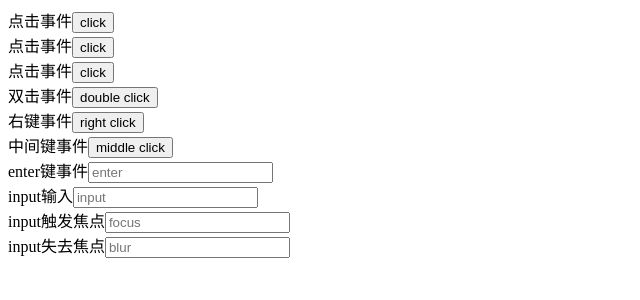
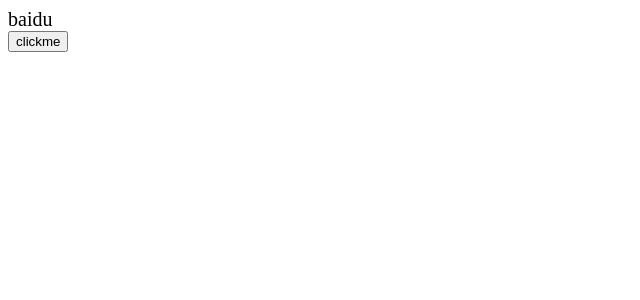
Before and after one commit to Roben-hou/vue, a Vue app in the folder vue3/: page / in a window 1280 px wide. Shown: the top 300 px of the page, without its empty margins (0-640 px from the left). Built offline with nearby package versions, Linux system fonts and the light colour scheme; the HTML template or start-up script is replaced by a standard one.

Commit message:
prevent once

```diff
--- a/vue3/src/App.vue
+++ b/vue3/src/App.vue
@@ -4,10 +4,11 @@
 //import Test2 from './views/vue基本语法/1.模版语法/2.动态绑定.vue'
 //import Test3 from './views/vue基本语法/1.模版语法/3条件渲染.vue'
 //import Test4 from './views/vue基本语法/1.模版语法/4.列表渲染.vue'
-import Test5 from './views/vue基本语法/5.事件绑定.vue'
+//import Test5 from './views/vue基本语法/1.模版语法/5.事件绑定.vue'
+import Test6 from './views/vue基本语法/1.模版语法/6.prevent和once.vue'
 </script>
 
 <template>
   <!-- 直接像写 HTML 标签一样把它放在页面上！ -->
-<Test5/>
+<Test6/>
 </template>
--- a/vue3/src/views/vue基本语法/1.模版语法/4.列表渲染.vue
+++ b/vue3/src/views/vue基本语法/1.模版语法/4.列表渲染.vue
@@ -9,14 +9,18 @@
 </script>
 <template>
 <div>
+
+    <!-- 值 -->
     item in array
     <ul>
         <li v-for="item in array">{{ item }}</li>
     </ul>
+    <!-- (值，索引) -->
     (item,index) in array
     <ul>
         <li v-for="(item,index) in array">{{ index}},{{ item }}</li>
     </ul>
+    <!-- 值 -->
     item in obj
     <ul>
         <li v-for="item in obj">{{ item }}</li>
@@ -25,6 +29,7 @@
     <ul>
         <li v-for="(value,key) in obj"> {{ key}}:{{ value }}</li>
     </ul>
+    <!-- (值, 键名, 序号) -->
     (value,key,index) in obj
     <ul>
         <li v-for="(value,key,index) in obj">{{ index }}.{{ key }}:{{ value }}</li>
--- a/vue3/src/views/vue基本语法/5.事件绑定.vue
+++ b/vue3/src/views/vue基本语法/1.模版语法/5.事件绑定.vue
@@ -10,7 +10,7 @@
     alert(msg)
 }
 function enterhandler(e: KeyboardEvent) {
-    const target = e.target as HTMLInputElement
+    const target=e.target as HTMLInputElement
     console.log('enter',target.value)
 }
 function inputhandler(e:InputEvent){
--- /dev/null
+++ b/vue3/src/views/vue基本语法/1.模版语法/6.prevent和once.vue
@@ -0,0 +1,20 @@
+<script setup lang="ts">
+function clickhandler(msg:string){
+    alert(msg)
+}
+</script>
+<template>
+    <div>
+        <a href="https://www.baidu.com" @click.prevent="clickhandler('baidu')">baidu</a>
+    </div>
+    <div>
+        <button @click.once="clickhandler('onceclick')">clickme</button>
+    </div>
+</template>
+<style>
+a{
+    text-decoration: none;
+    color: black;
+    font-size: 20px;
+}
+</style>
```
